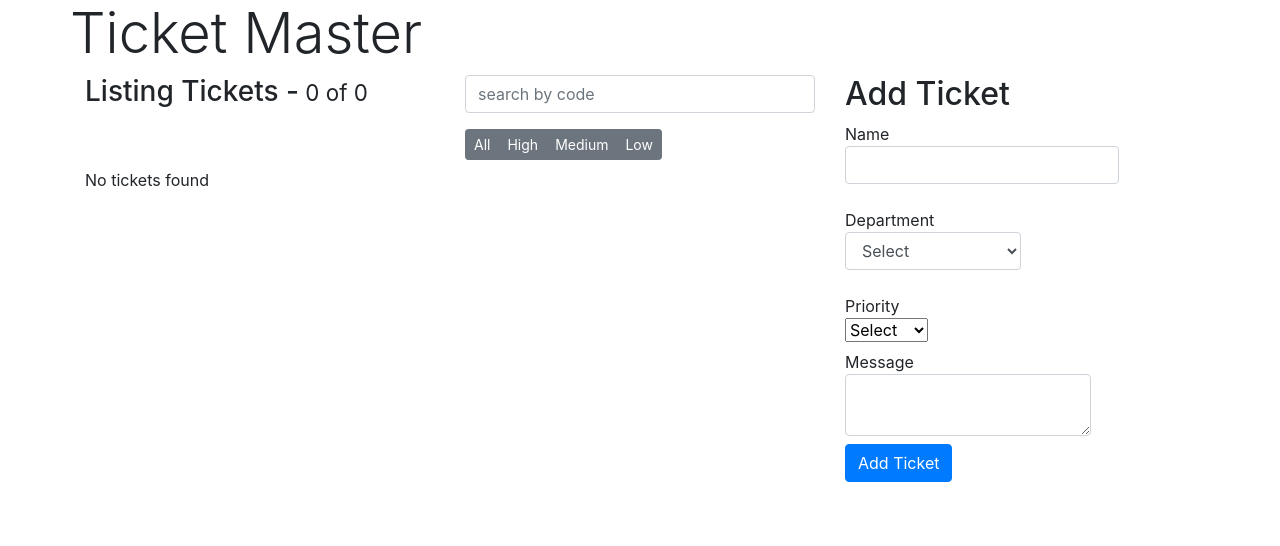
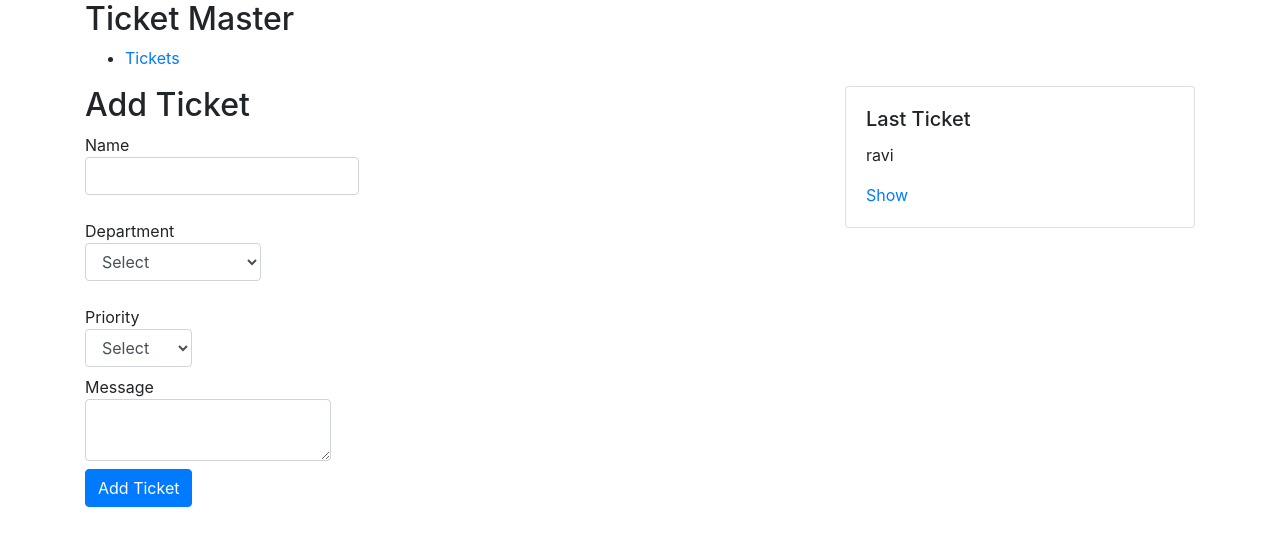
Before and after one commit to dctacademy/ticket-master-jan-weekend, a React (Create React App) app: page /tickets/new in a window 1280 px wide. Shown: the top 546 px of the page. Built offline with nearby package versions, Linux system fonts and the light colour scheme; no server answers.

Commit message:
with redux

```diff
--- a/package.json
+++ b/package.json
@@ -7,7 +7,11 @@
     "bootstrap": "^4.3.1",
     "react": "^16.8.6",
     "react-dom": "^16.8.6",
-    "react-scripts": "2.1.8"
+    "react-redux": "^7.0.2",
+    "react-router-dom": "^5.0.0",
+    "react-scripts": "2.1.8",
+    "redux": "^4.0.1",
+    "uuid": "^3.3.2"
   },
   "scripts": {
     "start": "react-scripts start",
--- a/src/App.js
+++ b/src/App.js
@@ -1,165 +1,190 @@
-import React, { Component } from 'react';
-import { key } from './config/keys'
-import axios from 'axios' // npm install --save axios
+import React from 'react'
+import { BrowserRouter, Route, Link, Switch } from 'react-router-dom'
 
-import TicketTable from './TicketTable'
-import TicketForm from './TicketForm'
-import TicketSearch from './TicketSearch'
-import TicketBtnGrp from './TicketBtnGrp'
+import TicketList from './components/tickets/List'
+import TicketNew from './components/tickets/New'
 
-class App extends Component {
-  constructor() {
-    // console.log('constructor')
-    super()
-    this.state = {
-      tickets: [],
-      filteredTickets: []
-    }
-  }
-
-  handleSubmit = (ticket) => {
-    this.setState((prevState) => ({
-      tickets: prevState.tickets.concat(ticket),
-      filteredTickets: prevState.tickets.concat(ticket)
-    }))
-  }
-
-  // life cycle method
-  // componentWillMount() {
-  //   console.log('component will mount')
-  // }
-
-  // life cycle method
-  // will be called after the component is loaded on the browser
-  componentDidMount() {
-    // console.log('component did mount')
-    // es6
-
-    axios.get(`http://dct-api-data.herokuapp.com/tickets?api_key=${key}`)
-      .then(response => this.setState(() => ({
-          tickets: response.data,
-          filteredTickets: response.data
-        })
-      ))
-      .catch(err => console.log(err))
-
-    // es5
-    // axios.get(`http://dct-api-data.herokuapp.com/tickets?api_key=2a29bc147e9740fd`)
-    //   .then(function(response){
-    //     this.setState(function(){
-    //       return {
-    //         tickets: response.data
-    //       }
-    //     })
-    //   })
-    //   .catch(function(err){
-    //     console.log(err)
-    //   })
-  }
-
-  handleRemove = (ticket) => {
-    axios.delete(`http://dct-api-data.herokuapp.com/tickets/${ticket.ticket_code}?api_key=${key}`)
-      .then(response => {
-        if(response.data.notice) {
-          this.setState((prevState) => ({
-            tickets: prevState.tickets.filter(ticketItem => ticketItem.ticket_code !== ticket.ticket_code),
-            filteredTickets: prevState.tickets.filter(ticketItem => ticketItem.ticket_code !== ticket.ticket_code)
-          }))
-        }
-      })
-      .catch(err => {
-        console.log(err)
-      })
-  }
-
-  handleChecked = (ticket) => {
-    axios.put(`http://dct-api-data.herokuapp.com/tickets/${ticket.ticket_code}?api_key=${key}`, {
-      status : ticket.status === 'open' ? 'completed' : 'open'
-    })
-    .then(response => {
-      this.setState((prevState) => ({
-        tickets: prevState.tickets.map(ticketItem => {
-          if(ticketItem.ticket_code === ticket.ticket_code){
-            return Object.assign(ticketItem, response.data)
-          } else {
-            return ticketItem
-          }
-        }),
-        filteredTickets: prevState.tickets.map(ticketItem => {
-          if (ticketItem.ticket_code === ticket.ticket_code) {
-            return Object.assign(ticketItem, response.data)
-          } else {
-            return ticketItem
-          }
-        })
-      }))
-    })
-    .catch(err => {
-      console.log(err)
-    })
-  }
-
-  handleSearch = (search) => {
-    this.setState((prevState) => ({
-      filteredTickets: prevState.tickets.filter(ticket => (ticket.ticket_code.toLowerCase().includes(search.toLowerCase())) || (ticket.name.toLowerCase().includes(search.toLowerCase())))
-    }))
-  }
-
-  handleClick = (priority) => {
-    if(priority === 'all') {
-      this.setState((prevState) => ({
-        // filteredTickets: [].concat(prevState.tickets)
-        filteredTickets: [...prevState.tickets]
-      }))
-    } else {
-      this.setState((prevState) => ({
-        filteredTickets: prevState.tickets.filter(ticket => ticket.priority === priority)
-      }))
-    }
-  }
-
-  render() {
-    return (
+const App = (props) => {
+  return (
+    <BrowserRouter>
       <div className="container">
-        <div className="row">
-          <h2 className="display-4">Ticket Master</h2>
-        </div>
-
-        <div className="row">
-          <div className="col-md-8">
-
-            <div className="row mb-2">
-              <div className="col-md-6">
-                <h3>Listing Tickets -
-                   <small> {this.state.filteredTickets.length} of {this.state.tickets.length} </small>
-                </h3>
-              </div>
-              <div className="col-md-6">
-                <TicketSearch handleSearch={this.handleSearch} />
-                <TicketBtnGrp handleClick={this.handleClick} />
-              </div>
-            </div>
-
-              {
-                this.state.tickets.length === 0 ? (
-                  <p> No tickets found </p>
-                  ) :  (
-                    <div>
+            <h2> Ticket Master </h2>
+            <ul>
+                <li><Link to="/tickets">Tickets</Link></li>
+            </ul>
 
 
-                      <TicketTable tickets={this.state.filteredTickets} ticketStatus="All" handleRemove={this.handleRemove} handleChecked={this.handleChecked} />
-                    </div>
-                  )
-              }
-          </div>
-
-          <div className="col-md-4">
-            <TicketForm handleSubmit={this.handleSubmit} />
-          </div>
-        </div>
+        <Route path="/tickets" component={TicketList} exact={true} />
+        <Route path="/tickets/new" component={TicketNew}  />
       </div>
-    );
-  }
+    </BrowserRouter>
+  )
 }
 
-export default App;
+export default App
+
+// import React, { Component } from 'react';
+// import { key } from './config/keys'
+// import axios from 'axios' // npm install --save axios
+
+// import TicketTable from './TicketTable'
+// import TicketForm from './TicketForm'
+// import TicketSearch from './TicketSearch'
+// import TicketBtnGrp from './TicketBtnGrp'
+
+// class App extends Component {
+//   constructor() {
+//     // console.log('constructor')
+//     super()
+//     this.state = {
+//       tickets: [],
+//       filteredTickets: []
+//     }
+//   }
+
+//   handleSubmit = (ticket) => {
+//     this.setState((prevState) => ({
+//       tickets: prevState.tickets.concat(ticket),
+//       filteredTickets: prevState.tickets.concat(ticket)
+//     }))
+//   }
+
+//   // life cycle method
+//   // componentWillMount() {
+//   //   console.log('component will mount')
+//   // }
+
+//   // life cycle method
+//   // will be called after the component is loaded on the browser
+//   componentDidMount() {
+//     // console.log('component did mount')
+//     // es6
+
+//     axios.get(`http://dct-api-data.herokuapp.com/tickets?api_key=${key}`)
+//       .then(response => this.setState(() => ({
+//           tickets: response.data,
+//           filteredTickets: response.data
+//         })
+//       ))
+//       .catch(err => console.log(err))
+
+//     // es5
+//     // axios.get(`http://dct-api-data.herokuapp.com/tickets?api_key=2a29bc147e9740fd`)
+//     //   .then(function(response){
+//     //     this.setState(function(){
+//     //       return {
+//     //         tickets: response.data
+//     //       }
+//     //     })
+//     //   })
+//     //   .catch(function(err){
+//     //     console.log(err)
+//     //   })
+//   }
+
+//   handleRemove = (ticket) => {
+//     axios.delete(`http://dct-api-data.herokuapp.com/tickets/${ticket.ticket_code}?api_key=${key}`)
+//       .then(response => {
+//         if(response.data.notice) {
+//           this.setState((prevState) => ({
+//             tickets: prevState.tickets.filter(ticketItem => ticketItem.ticket_code !== ticket.ticket_code),
+//             filteredTickets: prevState.tickets.filter(ticketItem => ticketItem.ticket_code !== ticket.ticket_code)
+//           }))
+//         }
+//       })
+//       .catch(err => {
+//         console.log(err)
+//       })
+//   }
+
+//   handleChecked = (ticket) => {
+//     axios.put(`http://dct-api-data.herokuapp.com/tickets/${ticket.ticket_code}?api_key=${key}`, {
+//       status : ticket.status === 'open' ? 'completed' : 'open'
+//     })
+//     .then(response => {
+//       this.setState((prevState) => ({
+//         tickets: prevState.tickets.map(ticketItem => {
+//           if(ticketItem.ticket_code === ticket.ticket_code){
+//             return Object.assign(ticketItem, response.data)
+//           } else {
+//             return ticketItem
+//           }
+//         }),
+//         filteredTickets: prevState.tickets.map(ticketItem => {
+//           if (ticketItem.ticket_code === ticket.ticket_code) {
+//             return Object.assign(ticketItem, response.data)
+//           } else {
+//             return ticketItem
+//           }
+//         })
+//       }))
+//     })
+//     .catch(err => {
+//       console.log(err)
+//     })
+//   }
+
+//   handleSearch = (search) => {
+//     this.setState((prevState) => ({
+//       filteredTickets: prevState.tickets.filter(ticket => (ticket.ticket_code.toLowerCase().includes(search.toLowerCase())) || (ticket.name.toLowerCase().includes(search.toLowerCase())))
+//     }))
+//   }
+
+//   handleClick = (priority) => {
+//     if(priority === 'all') {
+//       this.setState((prevState) => ({
+//         // filteredTickets: [].concat(prevState.tickets)
+//         filteredTickets: [...prevState.tickets]
+//       }))
+//     } else {
+//       this.setState((prevState) => ({
+//         filteredTickets: prevState.tickets.filter(ticket => ticket.priority === priority)
+//       }))
+//     }
+//   }
+
+//   render() {
+//     return (
+//       <div className="container">
+//         <div className="row">
+//           <h2 className="display-4">Ticket Master</h2>
+//         </div>
+
+//         <div className="row">
+//           <div className="col-md-8">
+
+//             <div className="row mb-2">
+//               <div className="col-md-6">
+//                 <h3>Listing Tickets -
+//                    <small> {this.state.filteredTickets.length} of {this.state.tickets.length} </small>
+//                 </h3>
+//               </div>
+//               <div className="col-md-6">
+//                 <TicketSearch handleSearch={this.handleSearch} />
+//                 <TicketBtnGrp handleClick={this.handleClick} />
+//               </div>
+//             </div>
+
+//               {
+//                 this.state.tickets.length === 0 ? (
+//                   <p> No tickets found </p>
+//                   ) :  (
+//                     <div>
+
+
+//                       <TicketTable tickets={this.state.filteredTickets} ticketStatus="All" handleRemove={this.handleRemove} handleChecked={this.handleChecked} />
+//                     </div>
+//                   )
+//               }
+//           </div>
+
+//           <div className="col-md-4">
+//             <TicketForm handleSubmit={this.handleSubmit} />
+//           </div>
+//         </div>
+//       </div>
+//     );
+//   }
+// }
+
+// export default App;
--- /dev/null
+++ b/src/actions/tickets.js
@@ -0,0 +1,10 @@
+export const addTicket = (ticket) => {
+    return {
+        type: 'ADD_TICKET',
+        payload: ticket
+    }
+}
+
+// removeTicket
+
+// editTicket
--- /dev/null
+++ b/src/components/tickets/Form.js
@@ -0,0 +1,85 @@
+import React from 'react'
+import uuid from 'uuid'
+
+class TicketForm extends React.Component {
+    constructor(props) {
+        super(props)
+        this.state = {
+            name: '',
+            department: '',
+            priority: '',
+            message: ''
+        }
+    }
+
+    handleChange = (e) => {
+        e.persist()
+        this.setState(() => ({
+            [e.target.name]: e.target.value
+        }))
+    }
+
+    handleSubmit = (e) => {
+        e.preventDefault()
+        const formData = {
+            id: uuid(),
+            name: this.state.name,
+            department: this.state.department,
+            priority: this.state.priority,
+            message: this.state.message
+        }
+        this.props.handleSubmit(formData)
+    }
+
+    render() {
+        return (
+            <div>
+                <form onSubmit={this.handleSubmit}>
+                    <div className="form-group">
+                        <label>
+                            Name <br />
+                            <input type="text" value={this.state.name} name="name" onChange={this.handleChange} className="form-control" />
+                        </label>
+                    </div>
+
+                    <div className="form-group">
+                        <label>
+                            Department<br />
+                            <select value={this.state.department} onChange={this.handleChange} name="department" className="form-control">
+                                <option value=""> Select </option>
+                                <option value="technical"> Technical </option>
+                                <option value="sales"> Sales </option>
+                                <option value="hr"> Human Resource </option>
+                            </select>
+                        </label>
+                    </div>
+
+
+                    <label>
+                        Priority<br />
+                        <select value={this.state.priority} onChange={this.handleChange} name="priority" className="form-control">
+                            <option value=""> Select </option>
+                            <option value="high"> High </option>
+                            <option value="medium"> Medium </option>
+                            <option value="low"> Low </option>
+                        </select>
+                    </label> <br />
+
+                    <div>
+                        <label>
+                            Message<br />
+                            <textarea value={this.state.message} onChange={this.handleChange} name="message" className="form-control">
+
+                            </textarea>
+                        </label>
+                    </div>
+
+                    <input type="submit" value="Add Ticket" className="btn btn-primary" />
+
+                </form>
+            </div>
+        )
+    }
+}
+
+export default TicketForm
--- /dev/null
+++ b/src/components/tickets/List.js
@@ -0,0 +1,62 @@
+import React from 'react'
+import { connect } from 'react-redux'
+import { Link } from 'react-router-dom'
+const TicketList = (props) => {
+    console.log(props)
+    return (
+        <div>
+            <h1> Listing Tickets - { props.tickets.length} </h1>
+            <ul>
+                { props.tickets.map(ticket => {
+                    return <li key={ticket.id}> { ticket.name } </li>
+                })}
+            </ul>
+
+            <Link to="/tickets/new" className="btn btn-primary"> Add Ticket </Link>
+        </div>
+    )
+}
+
+// wrapped component - Higher Order Component (HOC)
+const mapStateToProps = (state) => {
+    return {
+        tickets: state.tickets,
+        city: 'bangalore'
+    }
+}
+
+export default connect(mapStateToProps)(TicketList)
+
+
+
+
+
+
+
+// Higher Order Function
+
+// js treats functions as first class citizens
+
+// const greet = function(){ }
+// const name = 'bangalore'
+
+/*
+    function sayName(name) {
+        console.log(name)
+    }
+
+    sayName(name)
+
+    function execute(greet) {
+        greet()
+    }
+
+    execute(greet)
+
+    const numbers = [10,20,30,40]
+
+    numbers.forEach(function(){
+
+    })
+
+*/
--- /dev/null
+++ b/src/components/tickets/New.js
@@ -0,0 +1,43 @@
+import React from 'react'
+import { connect } from 'react-redux'
+import { Link } from 'react-router-dom'
+import TicketForm from './Form'
+
+import { addTicket } from '../../actions/tickets'
+
+const TicketNew = (props) => {
+
+    const handleSubmit = (formData) => {
+        console.log('new', formData)
+        props.dispatch(addTicket(formData))
+        props.history.push('/tickets')
+    }
+
+    return (
+        <div className="row">
+            <div className="col-md-8">
+                <h2> Add Ticket </h2>
+                <TicketForm handleSubmit={handleSubmit} />
+            </div>
+
+            <div className="col-md-4">
+                <div className="card">
+                    <div className="card-body">
+                        <h5 className="card-title">Last Ticket</h5>
+                        <p className="card-text"> { props.previousTicket.name } </p>
+                        <Link to={`/tickets/${props.previousTicket.id}`}>Show</Link>
+                    </div>
+                </div>
+            </div>
+
+        </div>
+    )
+}
+
+const mapStateToProps = (state) => {
+    return {
+        previousTicket: state.tickets[state.tickets.length - 1]
+    }
+}
+
+export default connect(mapStateToProps)(TicketNew)
--- a/src/index.js
+++ b/src/index.js
@@ -1,9 +1,27 @@
 import React from 'react';
 import ReactDOM from 'react-dom';
-
+import configureStore from './store/configureStore'
 // npm install --save bootstrap
 import 'bootstrap/dist/css/bootstrap.min.css';
+import App from './App';
+import { Provider } from 'react-redux'
 
-import App from './App';
+// import actions
+import { addTicket } from './actions/tickets'
 
-ReactDOM.render(<App />, document.getElementById('root'));
+const store = configureStore()
+
+store.subscribe(() => {
+    console.log(store.getState())
+})
+
+
+const app = (
+    <Provider store={store}>
+        <App />
+    </Provider>
+)
+
+store.dispatch(addTicket({ id: 1, name: 'ravi', message: 'net is down', department: 'technical', priority: 'high'}))
+
+ReactDOM.render(app , document.getElementById('root'));
--- /dev/null
+++ b/src/reducers/tickets.js
@@ -0,0 +1,11 @@
+const ticketsInitialState = []
+const ticketsReducer = (state = ticketsInitialState, action) => {
+    switch(action.type) {
+        case 'ADD_TICKET' :
+            return [...state, action.payload]
+        default:
+            return [...state]
+    }
+}
+
+export default ticketsReducer
--- /dev/null
+++ b/src/store/configureStore.js
@@ -0,0 +1,11 @@
+import { createStore, combineReducers } from 'redux'
+import ticketsReducer from '../reducers/tickets'
+
+const configureStore = () => {
+    const store = createStore(combineReducers({
+        tickets: ticketsReducer
+    }))
+    return store
+}
+
+export default configureStore
```
Also changed, not shown: playground/connect.js (added, +10 -0 lines), 2 other files (tests, documents, lock files or other folders).
